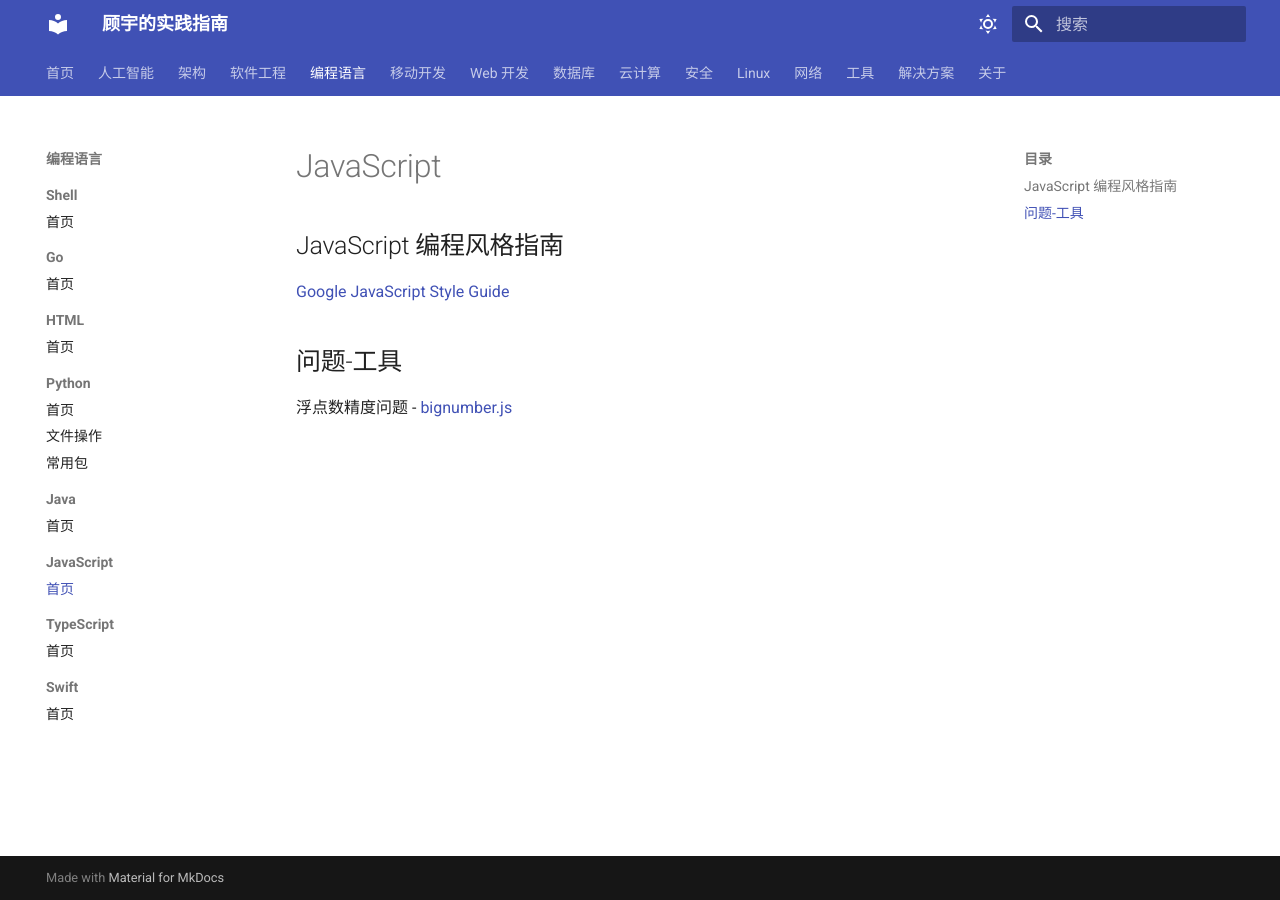
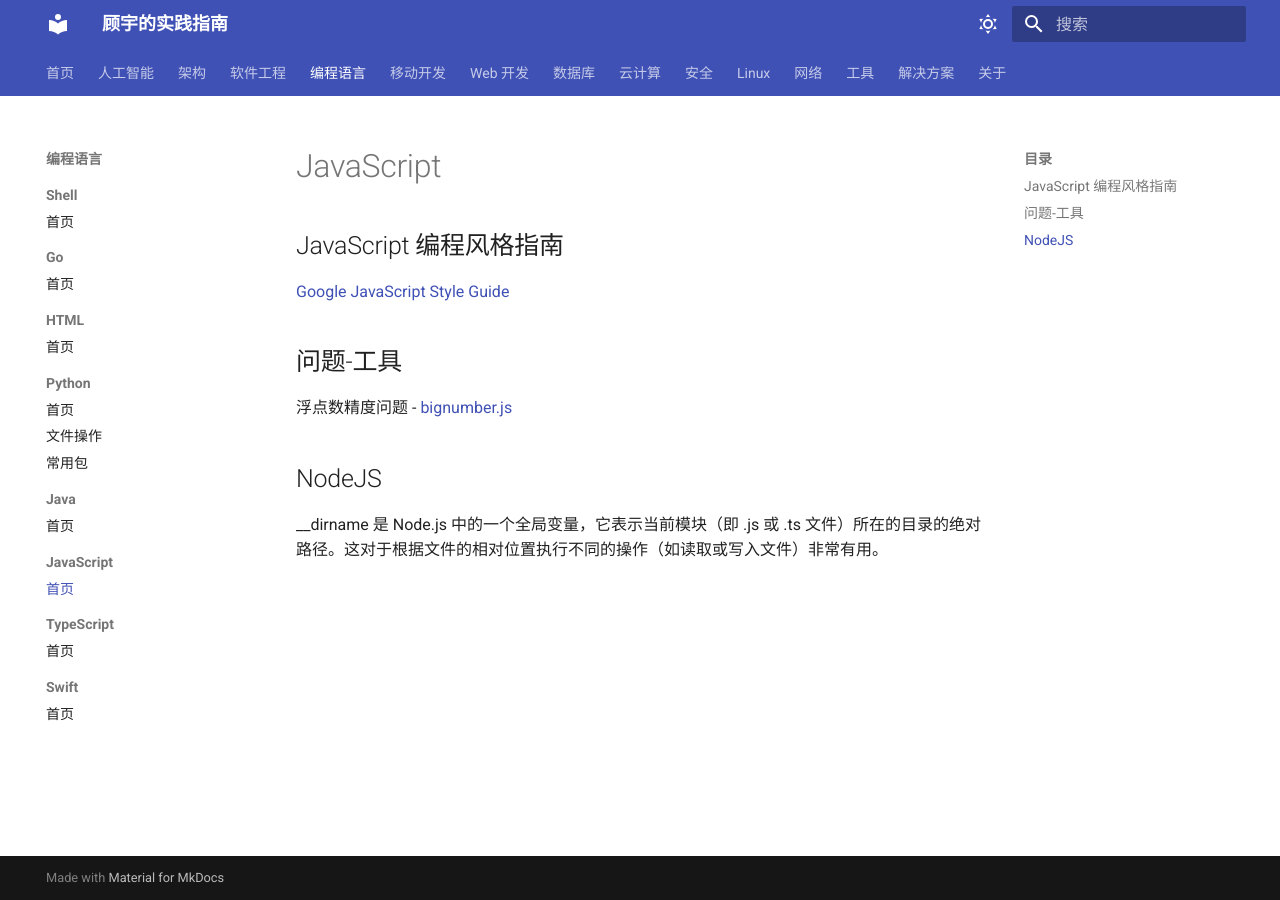
Before and after one commit to wizardbyron/guides, an MkDocs documentation site: the page built from docs/programming/js/index.md, in a window 1280 px wide. Built offline with MkDocs 1.6.1 and Material for MkDocs 9.7.7, drawn with Linux system fonts in a browser that asks for light colours.

Commit message:
增加 nodejs 的 __dirname 的说明

```diff
--- a/docs/programming/js/index.md
+++ b/docs/programming/js/index.md
@@ -7,3 +7,7 @@
 ## 问题-工具
 
 浮点数精度问题 - [bignumber.js](https://github.com/MikeMcl/bignumber.js)
+
+## NodeJS
+
+__dirname 是 Node.js 中的一个全局变量，它表示当前模块（即 .js 或 .ts 文件）所在的目录的绝对路径。这对于根据文件的相对位置执行不同的操作（如读取或写入文件）非常有用。
```
